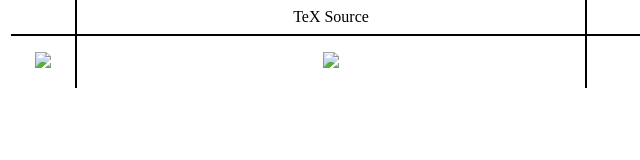
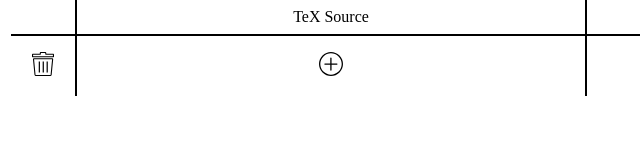
Before and after one commit to vishnu-ranganath/scratchTeX, a plain HTML site: page index.html in a window 1280 px wide. Shown: the full height of the page, 21-661 px from the left. Drawn offline with nearby package versions, Linux system fonts and the light colour scheme.

Commit message:
Update image sources

```diff
--- a/index.html
+++ b/index.html
@@ -15,7 +15,7 @@
 		</div>
 		<!-- button-containing <div>s go here -->
 		<div id="button-holder-footer">
-			<img id="removeAll" src="clear.svg" class="clickable-icon"/>
+			<img id="removeAll" src="svg/clear.svg" class="clickable-icon"/>
 		</div>
 	</div>
 	<div id="input-column">
@@ -24,7 +24,7 @@
 		</div>
 		<!-- input <div>s go here -->
 		<div id="input-footer">
-			<img id="add-btn" src="add.svg" class="clickable-icon"/>
+			<img id="add-btn" src="svg/add.svg" class="clickable-icon"/>
 		</div>
 	</div>
 	<div id="output-column">
```
